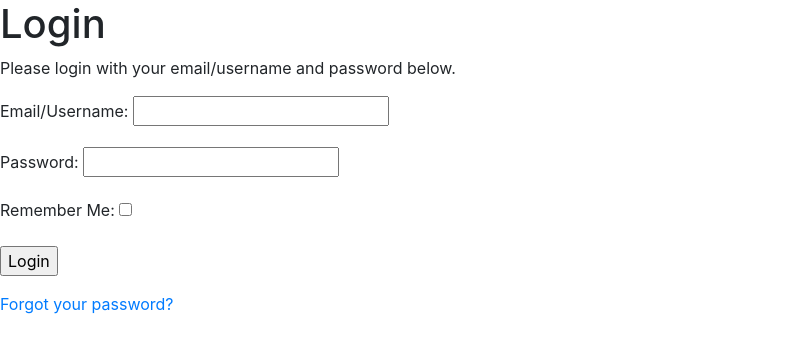
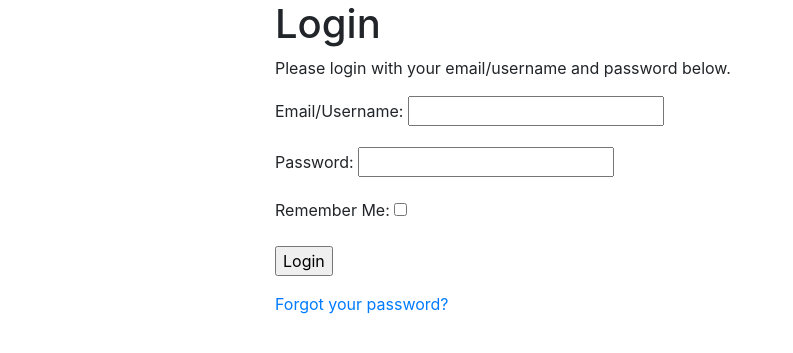
Before and after one commit to pavlosb/itin, a CodeIgniter app: page /database/index.php/auth/login in a window 1280 px wide. Shown: the top 353 px of the page, without its empty margins (0-793 px from the left). Run offline with CodeIgniter, Linux system fonts and the light colour scheme.

Commit message:
Update login.php

```diff
--- a/application/views/auth/login.php
+++ b/application/views/auth/login.php
@@ -1,8 +1,14 @@
+<div class="container">
+  <div class="row justify-content-center">
+  <div class="col-sm-8">
 <h1><?php echo lang('login_heading');?></h1>
 <p><?php echo lang('login_subheading');?></p>
 
 <div id="infoMessage"><?php echo $message;?></div>
-
+</div>
+</div>
+<div class="row justify-content-center">
+<div class="col-sm-8">
 <?php echo form_open("auth/login");?>
 
   <p>
@@ -26,3 +32,6 @@
 <?php echo form_close();?>
 
 <p><a href="forgot_password"><?php echo lang('login_forgot_password');?></a></p>
+</div>
+</div>
+</div>
```
